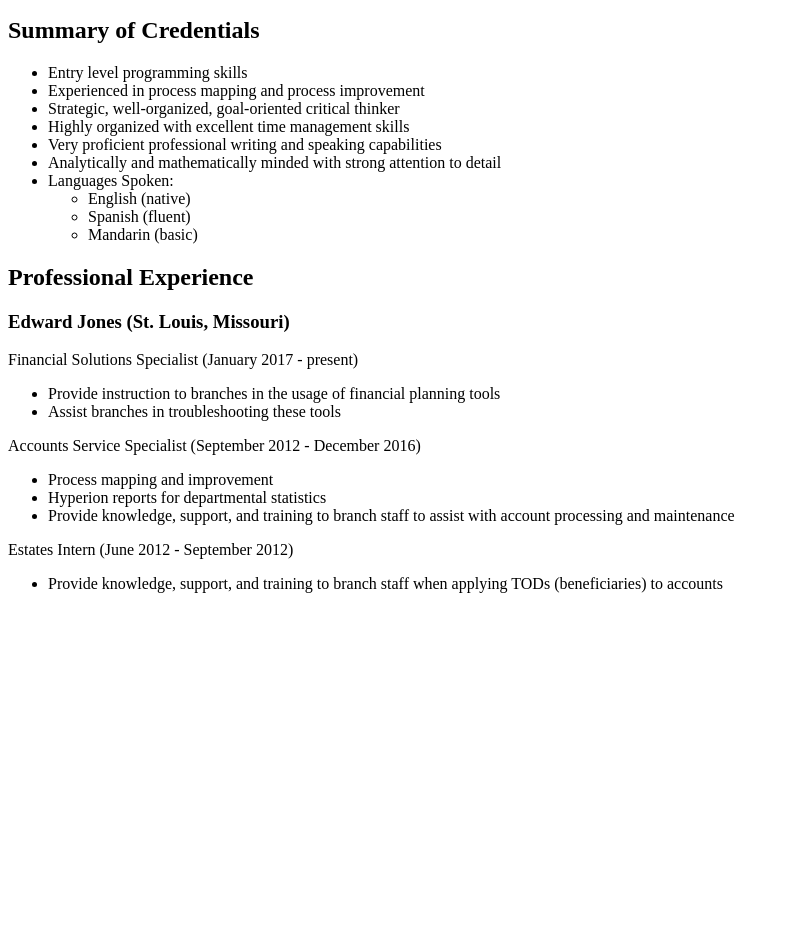
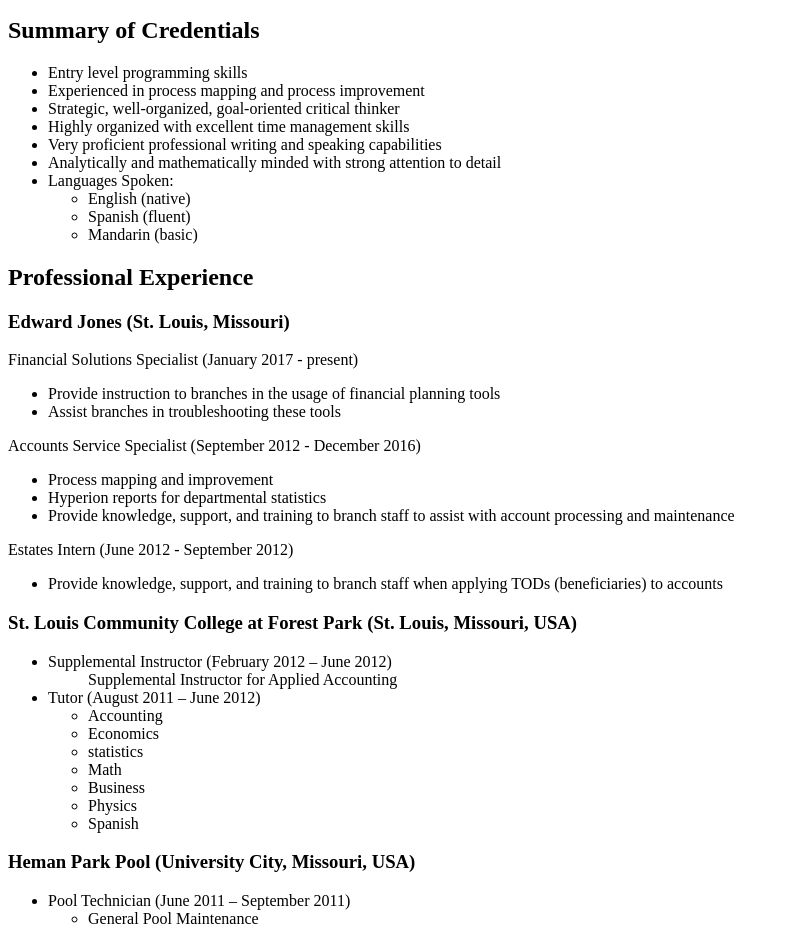
Before and after one commit to joellis13/html-me-something, a plain HTML site: page index.html in a window 1280 px wide. Shown: the part 119-1063 px from the top of the page, without its empty margins (0-790 px from the left). Before the commit the page ends 800 px from the top, so only its background shows below. Drawn offline with Linux system fonts and the light colour scheme.

Commit message:
Up to Heman Park

```diff
--- a/index.html
+++ b/index.html
@@ -48,5 +48,33 @@
 					<li>Provide knowledge, support, and training to branch staff when applying TODs (beneficiaries) to accounts</li>
 				</ul>
 			</p>
+
+			<h3>St. Louis Community College at Forest Park (St. Louis, Missouri, USA)</h3>
+			<p>
+				<ul>
+					<li>Supplemental Instructor (February 2012 – June 2012)</li>
+					<ul>
+						Supplemental Instructor for Applied Accounting
+					</ul>
+					<li>Tutor (August 2011 – June 2012)</li>
+					<ul>
+						<li>Accounting</li>
+						<li>Economics</li>
+						<li>statistics</li>
+						<li>Math</li>
+						<li>Business</li>
+						<li>Physics</li>
+						<li>Spanish</li>
+					</ul>
+				</ul>
+			</p>
+
+			<h3>Heman Park Pool (University City, Missouri, USA)</h3>
+			<ul>
+				<li>Pool Technician (June 2011 – September 2011)</li>
+				<ul>
+					<li>General Pool Maintenance</li>
+				</ul>
+			</ul>
 	</body>
 </html>
```
